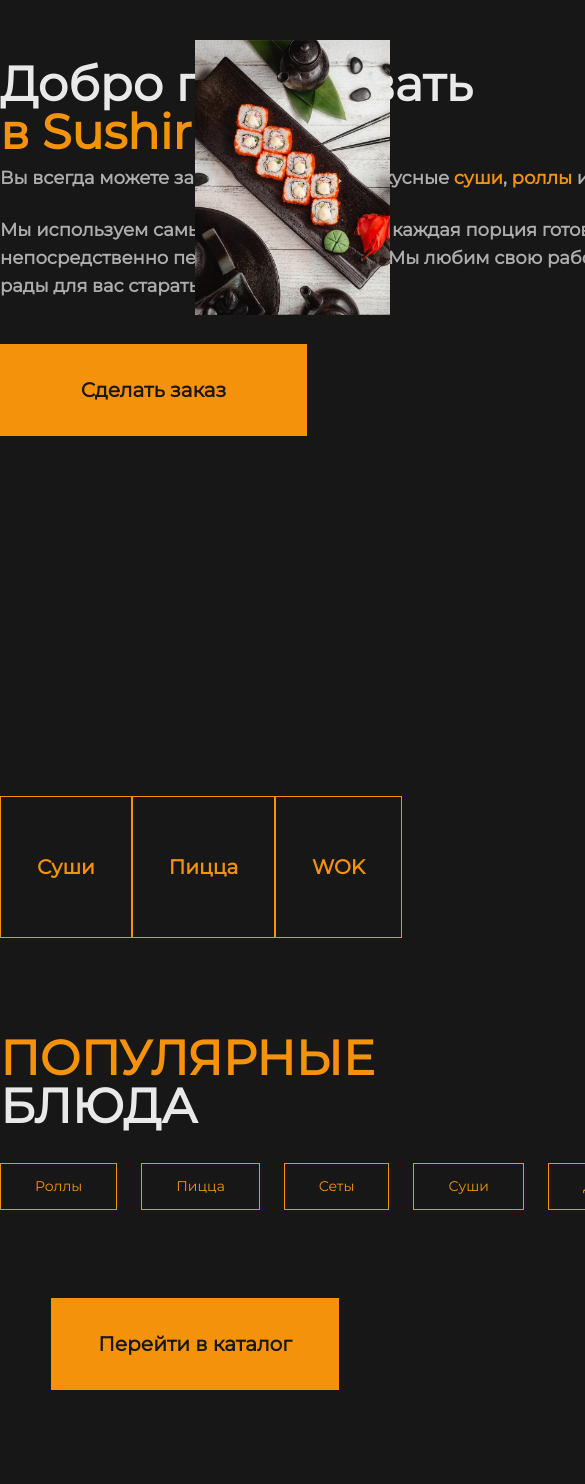
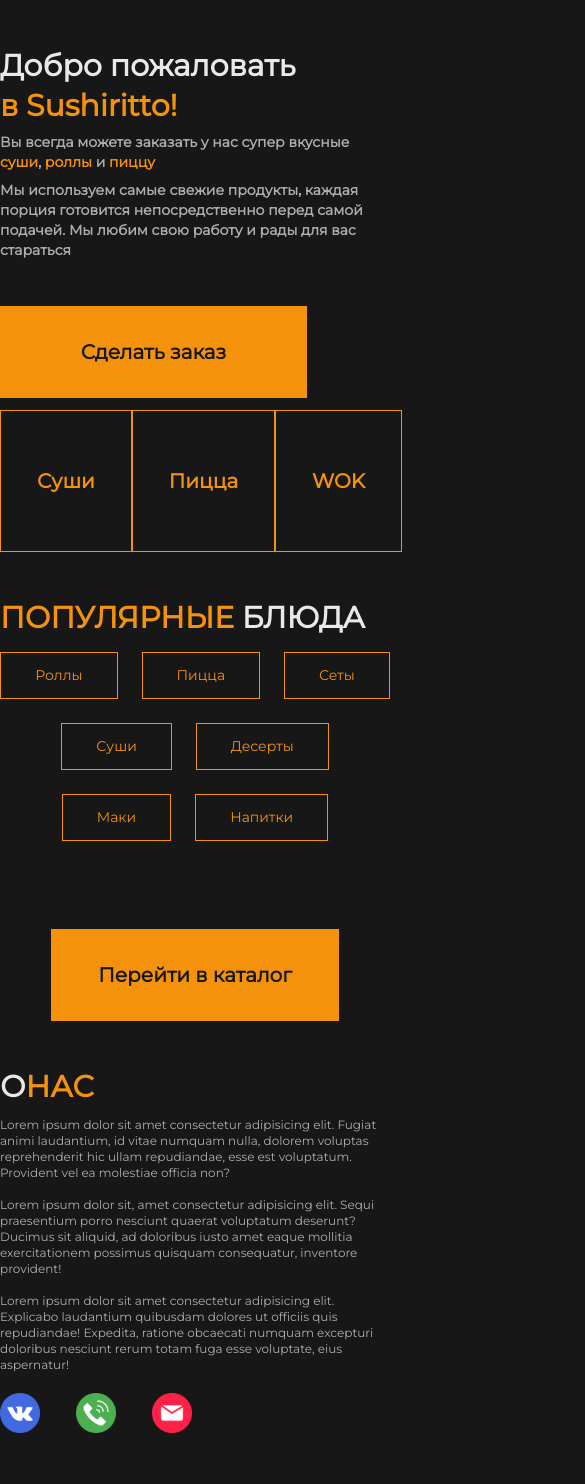
Before and after one commit to puffynNeroun/delivery-front, a React (Vite) app: page / in a window 390 px wide. Shown: the part 101-1585 px from the top of the page, 585 px wide, since content can reach past the window. Built offline with nearby package versions, Linux system fonts and the light colour scheme.

Commit message:
responsive

```diff
--- a/src/components/About.tsx
+++ b/src/components/About.tsx
@@ -1,12 +1,15 @@
 const About = () => {
   return (
-    <section className="container mt-24">
-      <div className="grid grid-cols-2   ">
+    <section className="container mt-24 md:mt-12">
+      <div className="grid grid-cols-2  sm:grid-cols-1 ">
         <div className="flex flex-col">
-          <p className="text-[#E9E9E9] font-bold text-5xl">
-            О<span className="text-[#F5920B] font-bold text-5xl"> НАС</span>
+          <p className="text-[#E9E9E9] font-bold text-5xl md:text-3xl">
+            О
+            <span className="text-[#F5920B] font-bold text-5xl md:text-3xl">
+              НАС
+            </span>
           </p>
-          <div className="text-[#ADADAD] text-lg mt-8 ">
+          <div className="text-[#ADADAD] text-lg mt-8 md:text-xs md:mt-3">
             <p>
               Lorem ipsum dolor sit amet consectetur adipisicing elit. Fugiat
               animi laudantium, id vitae numquam nulla, dolorem voluptas
@@ -28,19 +31,19 @@
               rerum totam fuga esse voluptate, eius aspernatur!
             </p>
           </div>
-          <div className="mt-10">
-            <ul className="flex gap-9">
-              <li>
+          <div className="mt-10 md:mt-5">
+            <ul className="flex gap-9  ">
+              <li className="md:w-10 md:h-10">
                 <a href="">
                   <img src="../../public/vk.svg" alt="vk_icon" />
                 </a>
               </li>
-              <li>
+              <li className="md:w-10 md:h-10">
                 <a href="">
                   <img src="../../public/tel.svg" alt="tel_icon" />
                 </a>
               </li>
-              <li>
+              <li className="md:w-10 md:h-10">
                 <a href="">
                   <img src="../../public/mail.svg" alt="mail_icon" />
                 </a>
@@ -48,7 +51,7 @@
             </ul>
           </div>
         </div>
-        <div className="ml-auto flex">
+        <div className="ml-auto flex sm:hidden">
           <img src="../../public/video.jpeg" alt="" />
         </div>
       </div>
--- a/src/components/Footer.tsx
+++ b/src/components/Footer.tsx
@@ -1,8 +1,8 @@
 const Footer = () => {
   return (
-    <footer className="container mt-24 h-[172px]">
-      <div className="grid grid-cols-2 ">
-        <div className="flex flex-col">
+    <footer className="container mt-24 h-[172px] sm:mt-12">
+      <div className="grid grid-cols-2 sm:grid-cols-1">
+        <div className="flex flex-col sm:order-2 sm:mt-5">
           <a>
             <img
               src="../../public/logo2.svg"
@@ -15,8 +15,8 @@
             sales and marketing solution for SMBs
           </span>
         </div>
-        <div className="flex flex-col justify-center justify-self-end ">
-          <ul className="flex  justify-end space-x-9 ">
+        <div className="flex flex-col justify-center justify-self-end sm:justify-self-start sm:order-1 ">
+          <ul className="flex  sm:justify-start justify-end space-x-9 ">
             <li>
               <a href="">
                 <img src="../../public/vk.svg" alt="vk_icon" />
--- a/src/components/Header.tsx
+++ b/src/components/Header.tsx
@@ -12,7 +12,7 @@
           className="inline-block w-[227px] h-[61px]"
         />
       </a>
-      <ul className="space-x-2.5 font-bold text-lg hidden md:flex">
+      <ul className="space-x-2.5 font-bold text-lg sm:hidden flex">
         <li>
           <a className=" hover:underline underline-offset-8 decoration-amber-600 cursor-pointer ">
             Главная
@@ -44,16 +44,16 @@
           </a>
         </li>
       </ul>
-      <div className="hidden xl:flex items-center">
-        <p className="font-bold text-lg mr-10 "> +7 (963) 012-14-69</p>
+      <div className=" flex items-center">
+        <p className="font-bold text-lg mr-10 md:hidden"> +7 (963) 012-14-69</p>
         <img
           src="../../public/busket.svg"
           alt="busket"
-          className="p-2 bg-amber-600 rounded-full hover:bg-amber-700 transition-all cursor-pointer"
+          className="p-2 bg-amber-600 rounded-full hover:bg-amber-700 transition-all cursor-pointer sm:hidden"
         />
       </div>
       <RxHamburgerMenu
-        className="md:hidden block text-3xl cursor-pointer"
+        className="hidden sm:block text-3xl cursor-pointer"
         onClick={() => setIsMenuOpen(!isMenuOpen)}
       />
       <div
--- a/src/components/Popular.tsx
+++ b/src/components/Popular.tsx
@@ -3,12 +3,14 @@
   // const swiperRef = useRef(null);
   return (
     <section className="container">
-      <div className="mt-24">
-        <h2 className="text-[#F5920B] font-bold text-5xl">ПОПУЛЯРНЫЕ</h2>
-        <p className="text-[#E9E9E9] font-bold text-5xl">БЛЮДА</p>
+      <div className="mt-24 md:mt-12 md:flex ">
+        <h2 className="text-[#F5920B] font-bold text-5xl md:text-3xl md:mr-2">
+          ПОПУЛЯРНЫЕ
+        </h2>
+        <p className="text-[#E9E9E9] font-bold text-5xl md:text-3xl">БЛЮДА</p>
       </div>
-      <div className="flex justify-between items-end">
-        <ul className="flex mt-4 gap-6">
+      <div className="flex justify-between items-end ">
+        <ul className="flex mt-4 gap-6 md:flex-wrap sm:justify-center">
           <li>
             <a className="inline-block text-[#F5920B] text-[14px] border-[1px] py-[12px] px-[34px] border-[#F5920B]">
               Роллы
@@ -45,15 +47,15 @@
             </a>
           </li>
         </ul>
-        <div className="flex gap-8">
+        <div className="flex gap-8 md:hidden">
           <div
             // onClick={() => swiperRef.current?.slidePrev()}
             className="w-20 h-20 bg-amber-600 rounded-full hover:bg-amber-700 transition-all items-center justify-center flex"
           >
-            <img src="../../public/left.svg" alt="busket" />
+            <img src="../../public/left.svg" alt="" />
           </div>
           <div className=" w-20 h-20 items-center justify-center flex bg-amber-600 rounded-full hover:bg-amber-700 transition-all">
-            <img src="../../public/right.svg" alt="busket" />
+            <img src="../../public/right.svg" alt="" />
           </div>
         </div>
       </div>
--- a/src/components/Wealcome.tsx
+++ b/src/components/Wealcome.tsx
@@ -1,64 +1,54 @@
-import { Link } from "react-router-dom";
-
 const Wealcome = () => {
   return (
     <section>
-      <div className="container mt-[36px] h-[898px] grid grid-cols-2 ">
+      <div className="container pt-[36px] max-h-[898px] grid grid-cols-2 ">
         <div className="flex flex-col">
-          <div className="w-[499px] xl:mt-[224px] mt-5">
-            <h1 className="font-bold text-5xl text-[#E9E9E9]">
+          <div className="w-[499px] mt-[224px] md:mt-2 sm:flex sm:gap-1 xs:flex-col">
+            <h1 className="font-bold text-5xl text-[#E9E9E9] md:text-3xl">
               Добро пожаловать
             </h1>
-            <h2 className="text-[#F5920B] font-bold text-5xl">в Sushiritto!</h2>
+            <h2 className="text-[#F5920B] font-bold text-5xl md:text-3xl">
+              в Sushiritto!
+            </h2>
           </div>
-          <div className="w-[672px] mt-2">
-            <p className="text-[#ADADAD] font-bold text-lg">
-              Вы всегда можете заказать у нас супер вкусные{" "}
-              <span className="text-[#F5920B]">суши</span>,
-              <span className="text-[#F5920B]"> роллы</span> и{" "}
-              <span className="text-[#F5920B]">пиццу</span>
+          <div className="max-w-[672px] mt-2 sm:w-screen">
+            <p className="text-[#ADADAD] font-bold text-lg md:text-sm">
+              Вы всегда можете заказать у нас супер вкусные
+              <span className="text-[#F5920B]"> суши</span>,
+              <span className="text-[#F5920B]"> роллы</span> и
+              <span className="text-[#F5920B]"> пиццу</span>
             </p>
-            <br />
-            <span className="text-[#ADADAD] font-bold text-lg">
+            <span className="text-[#ADADAD] font-bold text-lg mt-2 inline-block md:text-sm">
               Мы используем самые свежие продукты, каждая порция готовится
               непосредственно перед самой подачей. Мы любим свою работу и рады
               для вас стараться
             </span>
           </div>
 
-          <button className="w-[307px] text-[#171717] font-bold text-[20px] bg-[#F5920B] py-[31px] px-[76px] mt-[44px]">
+          <a className="w-[307px] flex justify-center text-[#171717] font-bold text-[20px] bg-[#F5920B] py-[31px] px-[76px] mt-[44px] ">
             Сделать заказ
-          </button>
+          </a>
 
-          <ul className="flex mt-auto ">
+          <ul className="flex mt-auto sm:mt-3">
             <li>
-              <Link
-                to="/"
-                className="inline-block text-[#F5920B] font-bold text-[20px] border-[1px] py-[55px] px-[36px] border-[#F5920B]"
-              >
+              <a className="inline-block text-[#F5920B] font-bold text-[20px] border-[1px] py-[55px] px-[36px] border-[#F5920B]">
                 Суши
-              </Link>
+              </a>
             </li>
             <li>
-              <Link
-                to="/"
-                className="inline-block text-[#F5920B] font-bold text-[20px] border-[1px] py-[55px] px-[36px] border-[#F5920B]"
-              >
+              <a className="inline-block text-[#F5920B] font-bold text-[20px] border-[1px] py-[55px] px-[36px] border-[#F5920B]">
                 Пицца
-              </Link>
+              </a>
             </li>
             <li>
-              <Link
-                to="/"
-                className="inline-block text-[#F5920B] font-bold text-[20px] border-[1px] py-[55px] px-[36px] border-[#F5920B]"
-              >
+              <a className="inline-block text-[#F5920B] font-bold text-[20px] border-[1px] py-[55px] px-[36px] border-[#F5920B]">
                 WOK
-              </Link>
+              </a>
             </li>
           </ul>
         </div>
 
-        <div className="ml-auto ">
+        <div className="ml-auto sm:hidden">
           <img src="../../public/wealcome.jpg" alt="" />
         </div>
       </div>
--- a/tailwind.config.js
+++ b/tailwind.config.js
@@ -2,6 +2,12 @@
 module.exports = {
   content: ["./index.html", "./src/**/*.{js,ts,jsx,tsx}"],
   theme: {
+    screens: {
+      lg: { max: "1199.99px" },
+      md: { max: "991.99px" },
+      sm: { max: "767.99px" },
+      xs: { max: "479.99px" },
+    },
     extend: {
       fontFamily: {
         sans: ["Montserrat", "sans-serif"],
```
Also changed, not shown: src/components/Contact.tsx (+11 -9 lines), src/components/Delivery.tsx (+13 -10 lines), src/components/Discounts.tsx (+11 -9 lines).
